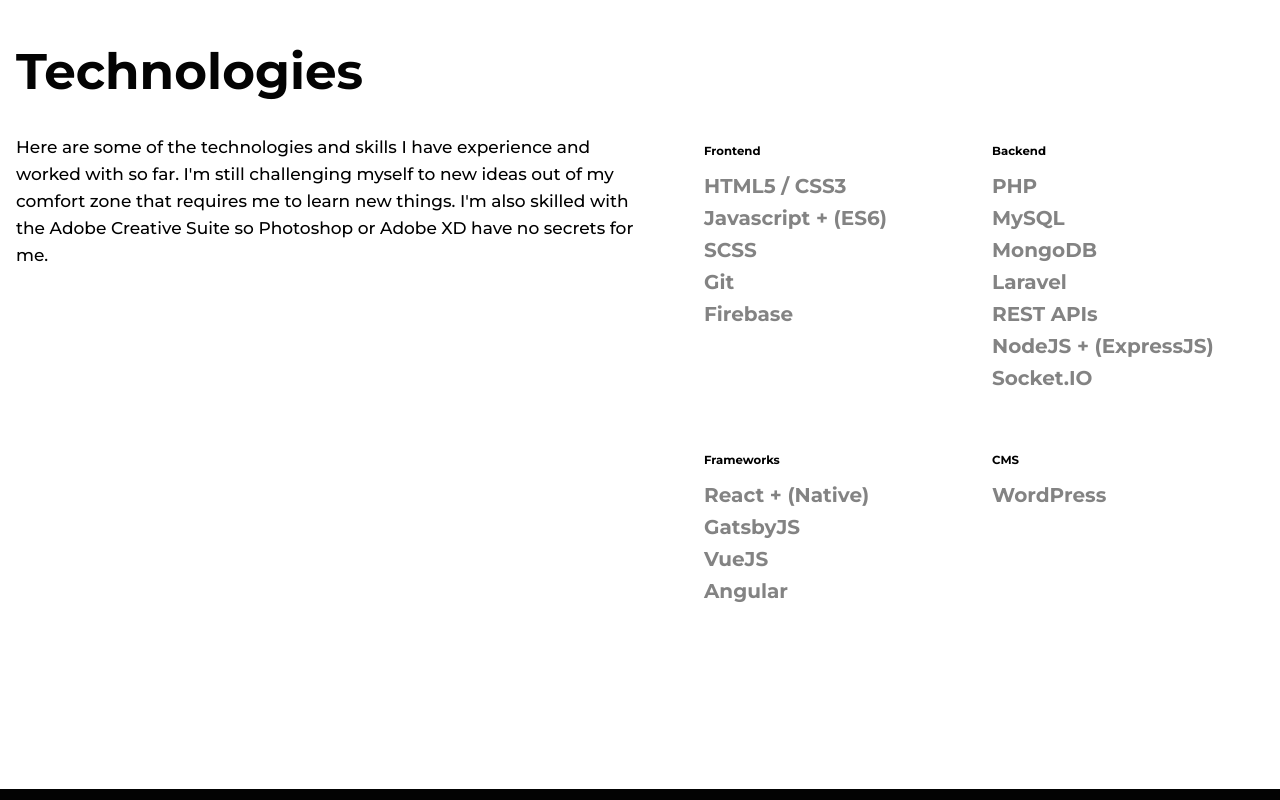
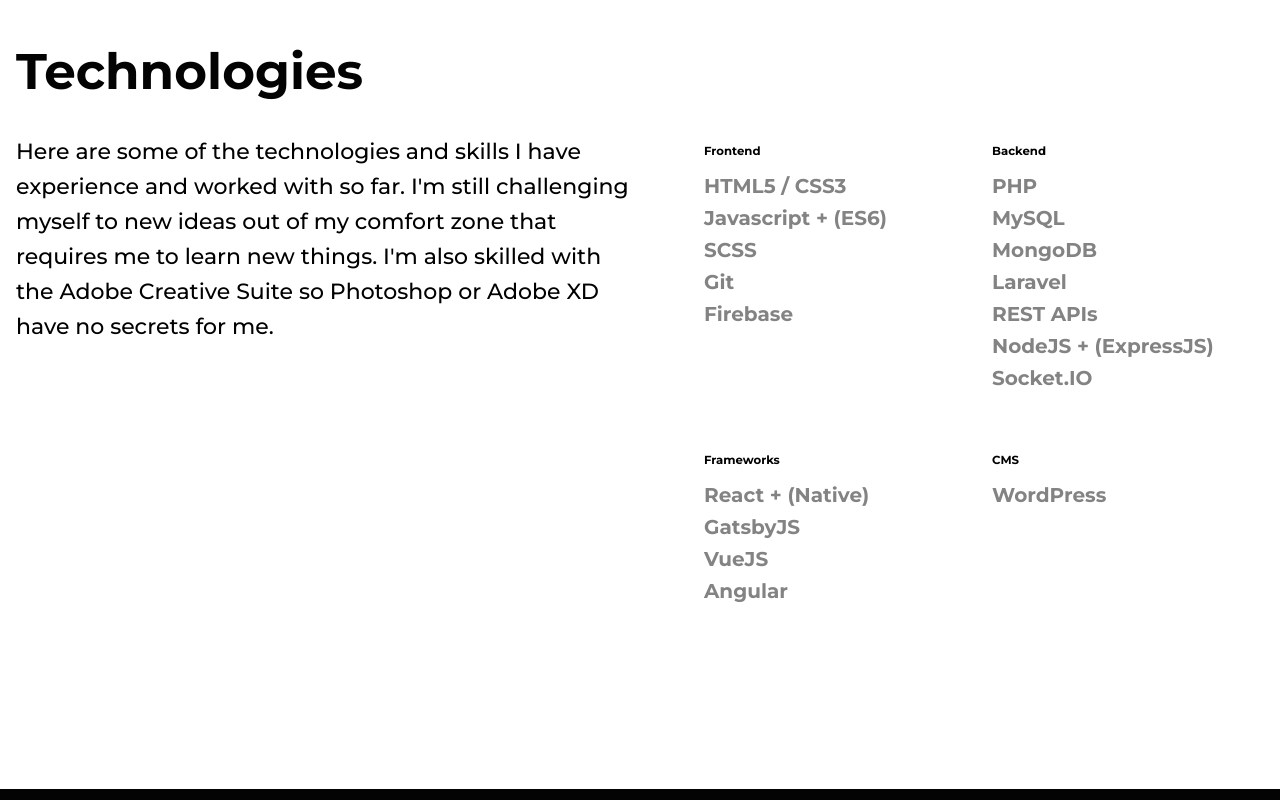
Before and after one commit to cedrvanh/Portfolio, a Gatsby site: page / in a window 1280 px wide. Shown: the part 2880-3680 px from the top of the page. Built offline with nearby package versions, Linux system fonts and the light colour scheme; Gatsby itself is replaced by a stand-in of ours.

Commit message:
Fixed paragraph size for desktop

```diff
--- a/src/sass/base/_typography.scss
+++ b/src/sass/base/_typography.scss
@@ -31,6 +31,10 @@ h2 {
 }
 
 p {
-    font-size: 1.7rem;
+    font-size: 2.2rem;
     line-height: 1.6;
+
+    @include media-query-phone {
+        font-size: 1.7rem;
+    }
 }
```
